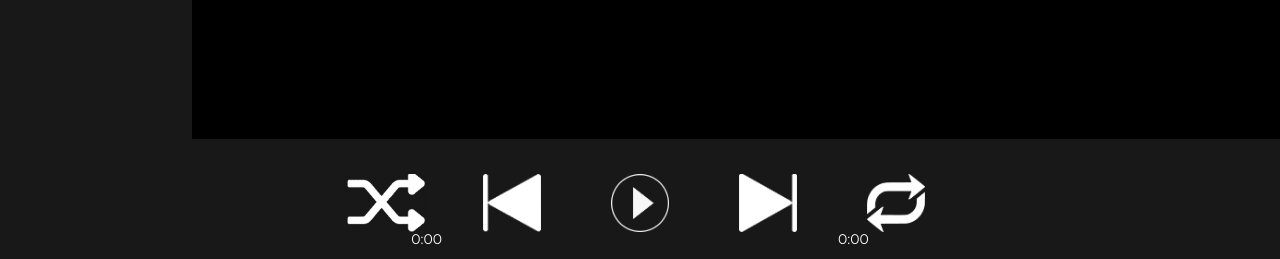
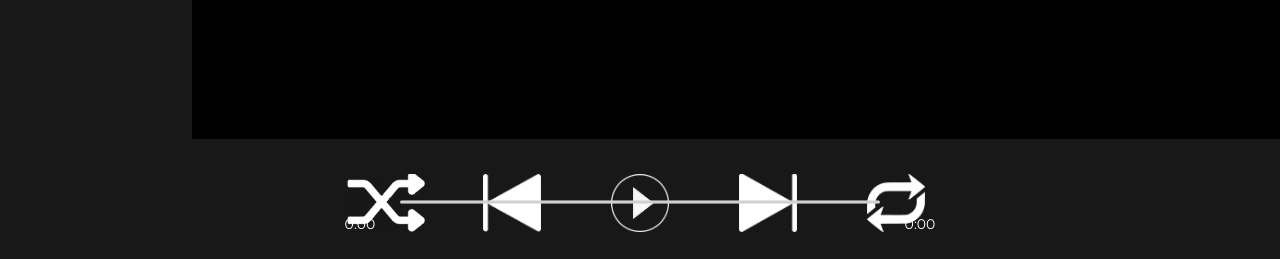
Before and after one commit to lunarmint/spotipyn, a Flask app: template modules/templates/base.html in a window 1280 px wide. Shown: the part 541-800 px from the top of the page. Run offline with Flask 2, Linux system fonts and the light colour scheme; the template is opened without the code that fills it, so the values that code supplies are empty; some libraries are stand-ins or nearby versions.

Commit message:
See description
- Added a song playback progress bar and timer.
- Added a song duration timer.
- Added docstring to various functions.

```diff
--- a/modules/static/css/player.css
+++ b/modules/static/css/player.css
@@ -81,14 +81,22 @@
 
 .playback {
     display: grid;
-    grid-template-columns: repeat(3, 1fr);
+    grid-template-columns: [col1] 12.5% [col2] 75% [col3] 12.5% [col4];
     grid-column-start: col3;
     grid-column-end: col4;
     grid-row-start: row2;
     grid-row-end: row3;
+}
+
+.playback > p {
     font-size: 1.4rem;
-    place-self: end start;
+    place-self: center center;
     text-align: center;
+    line-height: 0;
+    width: 100%;
+}
+
+.playback > #playback-bar {
     width: 100%;
 }
 
--- a/modules/templates/base.html
+++ b/modules/templates/base.html
@@ -79,7 +79,7 @@
 
     <div class="playback">
         <p id="playback-start">0:00</p>
-        <div id="playback-bar"></div>
+        <progress id="playback-bar" value="0" max="0"></progress>
         <p id="playback-end">0:00</p>
     </div>
 
@@ -98,7 +98,9 @@
                 volume: 0.5
             });
 
-            // Log the player state and status on initialization to the console.
+            /**
+             * Log the player state and status on initialization to the console.
+             */
             player.addListener("ready", ({device_id}) => {
                 console.log('Ready with Device ID', device_id);
             });
@@ -126,6 +128,9 @@
             const shuffle_button = document.getElementById("shuffle");
             const loop_button = document.getElementById("loop");
 
+            /**
+             * Change the shuffle and loop button state to blue/white automatically when its change of state is detected.
+             */
             player.addListener("player_state_changed", ({shuffle}) => {
                 if (shuffle) {
                     shuffle_button.src = "{{ url_for('static', filename='img/player/shuffle_button_toggled.png') }}";
@@ -142,19 +147,27 @@
                 }
             });
 
-            // Change the button to its play/pause version accordingly to the state of the player.
-            play_button.onclick = function () {
+            /**
+             * Swap the state of the play/pause button accordingly to the current song playback state, and trigger/stop the
+             * timer and progress bar when the song is play/paused.
+             * @returns {Promise<void>}
+             */
+            play_button.onclick = async function () {
                 player.togglePlay();
-                updateState();
+                await updateState();
+                let timer = window.setInterval(updatePosition, 1000);
                 player.getCurrentState().then(state => {
                     if (!state) {
                         return;
                     }
 
                     if (state.paused) {
+                        play_button.src = "{{ url_for('static', filename='img/player/play_button_hover.png') }}";
+                        clearInterval(timer);
+                    } else {
                         play_button.src = "{{ url_for('static', filename='img/player/pause_button_hover.png') }}";
-                    } else {
-                        play_button.src = "{{ url_for('static', filename='img/player/play_button_hover.png') }}";
+                        // Start the playback progress bar when the song is played.
+                        window.setInterval(updatePosition, 1000);
                     }
                 });
             }
@@ -162,7 +175,9 @@
             // Location of the current object as url, turned into a string with trailing slash removed.
             const location = window.location.toString().replace(/\/+$/, "")
 
-            // Display the blue version of the current button on mouse hover.
+            /**
+             * Change the button to blue when the cursor is on the element.
+             */
             play_button.onmouseover = function () {
                 if (play_button.src === location + "{{ url_for('static', filename='img/player/play_button.png') }}") {
                     play_button.src = "{{ url_for('static', filename='img/player/play_button_hover.png') }}";
@@ -171,7 +186,9 @@
                 }
             }
 
-            // Return to the original version of the button on mouse exit.
+            /**
+             * Return the button to white when the cursor leaves the button.
+             */
             play_button.onmouseout = function () {
                 if (play_button.src === location + "{{ url_for('static', filename='img/player/play_button_hover.png') }}") {
                     play_button.src = "{{ url_for('static', filename='img/player/play_button.png') }}";
@@ -180,54 +197,133 @@
                 }
             }
 
-            fast_backwards.onclick = function () {
-                player.previousTrack();
-                updateState();
+            /**
+             * Single click to seek to position 0 of the current track.
+             * @returns {Promise<void>}
+             */
+            fast_backwards.onclick = async function () {
+                player.seek(0);
             }
 
+            /**
+             * Double click to jump to the next track.
+             * @returns {Promise<void>}
+             */
+            fast_backwards.ondblclick = async function () {
+                player.previousTrack();
+                await updateState();
+            }
+
+            /**
+             * Change the button to blue when the cursor is on the element.
+             */
             fast_backwards.onmouseover = function () {
                 fast_backwards.src = "{{ url_for('static', filename='img/player/fast_backwards_button_hover.png') }}";
             }
 
+            /**
+             * Return the button to white when the cursor leaves the button.
+             */
             fast_backwards.onmouseout = function () {
                 fast_backwards.src = "{{ url_for('static', filename='img/player/fast_backwards_button.png') }}";
             }
 
-            fast_forward.onclick = function () {
+            /**
+             * Single click to jump to the next track.
+             * @returns {Promise<void>}
+             */
+            fast_forward.onclick = async function () {
                 player.nextTrack();
-                updateState();
+                await updateState();
             };
 
+            /**
+             * Change the button to blue when the cursor is on the element.
+             */
             fast_forward.onmouseover = function () {
                 fast_forward.src = "{{ url_for('static', filename='img/player/fast_forward_button_hover.png') }}";
             }
 
+            /**
+             * Return the button to white when the cursor leaves the button.
+             */
             fast_forward.onmouseout = function () {
                 fast_forward.src = "{{ url_for('static', filename='img/player/fast_forward_button.png') }}";
             }
 
+            /**
+             * Update the song name, artist name, album cover, and the song duration of a track whenever the user interact with the player.
+             *
+             * Note: Spotify API has a delay in response. Without this, it would result in a return of an outdated WebPlaybackState object,
+             * which would lead to the song name not being updated correctly and a plethora of other related problems. Basically an API limitation.
+             * 250ms is a safe number to guarantee an up-to-date response.
+             *
+             * @returns {Promise<void>}
+             */
             async function updateState() {
-                /*
-                Spotify API has a delay in response. Without this, it would result in a return of an outdated WebPlaybackState object, which would lead
-                to the song name not being updated correctly. Basically an API limitation. 500ms is a safe number to guarantee an up-to-date response.
-                 */
-                await sleep(500);
+                await sleep(250);
                 player.getCurrentState().then(state => {
                     if (!state) {
                         return;
                     }
 
-                    // Update the p tag indicating the song name being played.
                     document.getElementById("song-name").innerText = state.track_window.current_track.name;
                     document.getElementById("artist-name").innerText = state.track_window.current_track.artists[0].name;
                     document.getElementById("album-cover").src = state.track_window.current_track.album.images[0].url;
+
+                    const duration_ms = state.track_window.current_track.duration_ms;
+                    const time = function () {
+                        const minutes = Math.floor(duration_ms / 60000);
+                        const seconds = ((duration_ms % 60000) / 1000).toFixed(0);
+                        // If second equals to 60, +1 to minute instead.
+                        if (seconds === "60") {
+                            return (minutes + 1) + ":00";
+                        } else {
+                            // If the second is single digit, add a 0 before the value.
+                            return minutes + ":" + (seconds < 10 ? "0" : "") + seconds;
+                        }
+                    }
+                    document.getElementById("playback-bar").max = duration_ms;
+                    document.getElementById("playback-end").innerText = time();
+                    document.getElementById("playback-bar").value = state.position;
                 });
             }
 
+            /**
+             * Get the position of the current playing track in ms and update the progress bar and the timer on the left accordingly.
+             */
+            function updatePosition() {
+                player.getCurrentState().then(state => {
+                    if (!state) {
+                        return;
+                    }
+
+                    const position = state.position;
+                    const time = function () {
+                        const minutes = Math.floor(position / 60000);
+                        const seconds = ((position % 60000) / 1000).toFixed(0);
+                        if (seconds === "60") {
+                            return (minutes + 1) + ":00";
+                        } else {
+                            return minutes + ":" + (seconds < 10 ? "0" : "") + seconds;
+                        }
+                    }
+
+                    document.getElementById("playback-bar").value = position;
+                    document.getElementById("playback-start").innerText = time();
+                });
+            }
+
+            /**
+             * Set a delay for the code asynchronously similarly to Python's time.sleep().
+             * @param ms - The time in miliseconds.
+             * @returns {Promise<unknown>}
+             */
             function sleep(ms) {
                 return new Promise(resolve => setTimeout(resolve, ms));
             }
 
+            // Connect the player with the SDK.
             player.connect();
         }
     </script>
```
